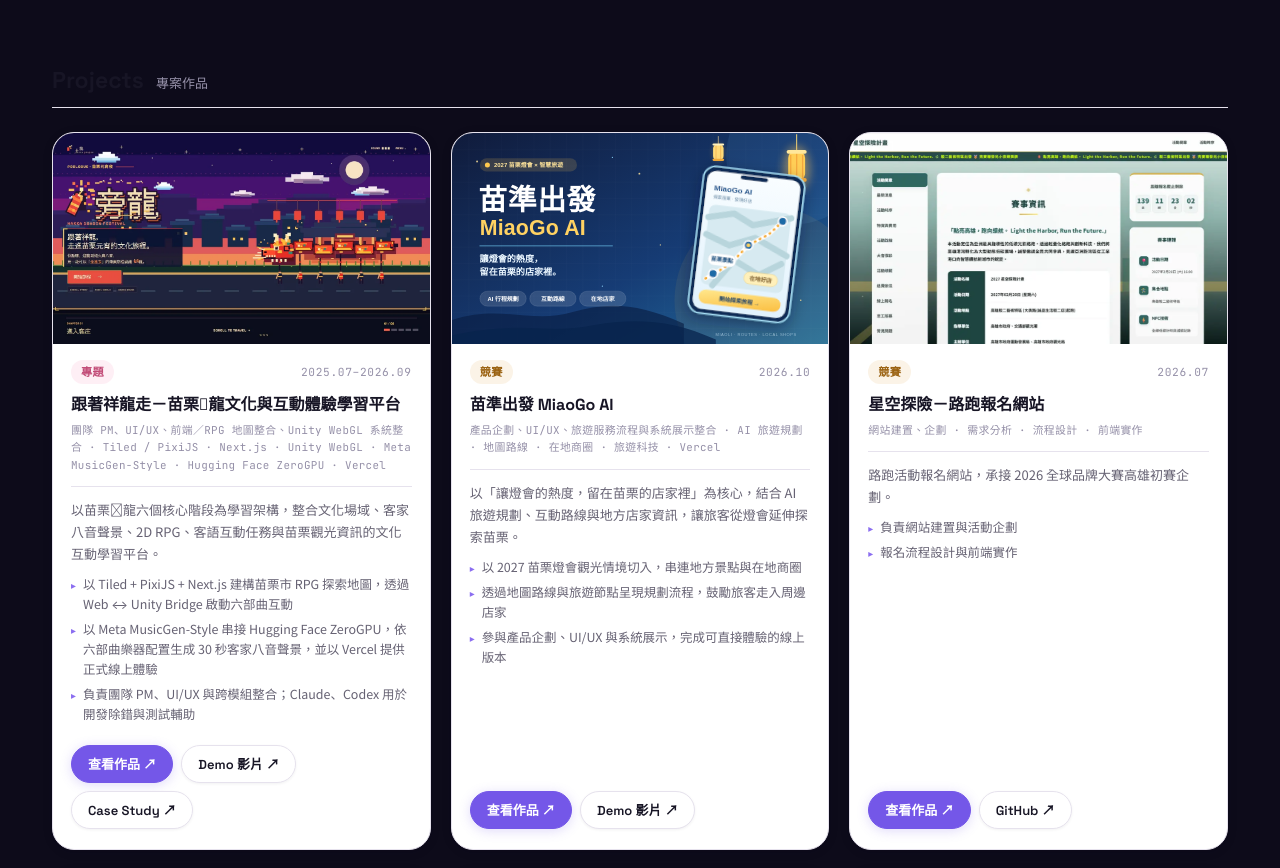
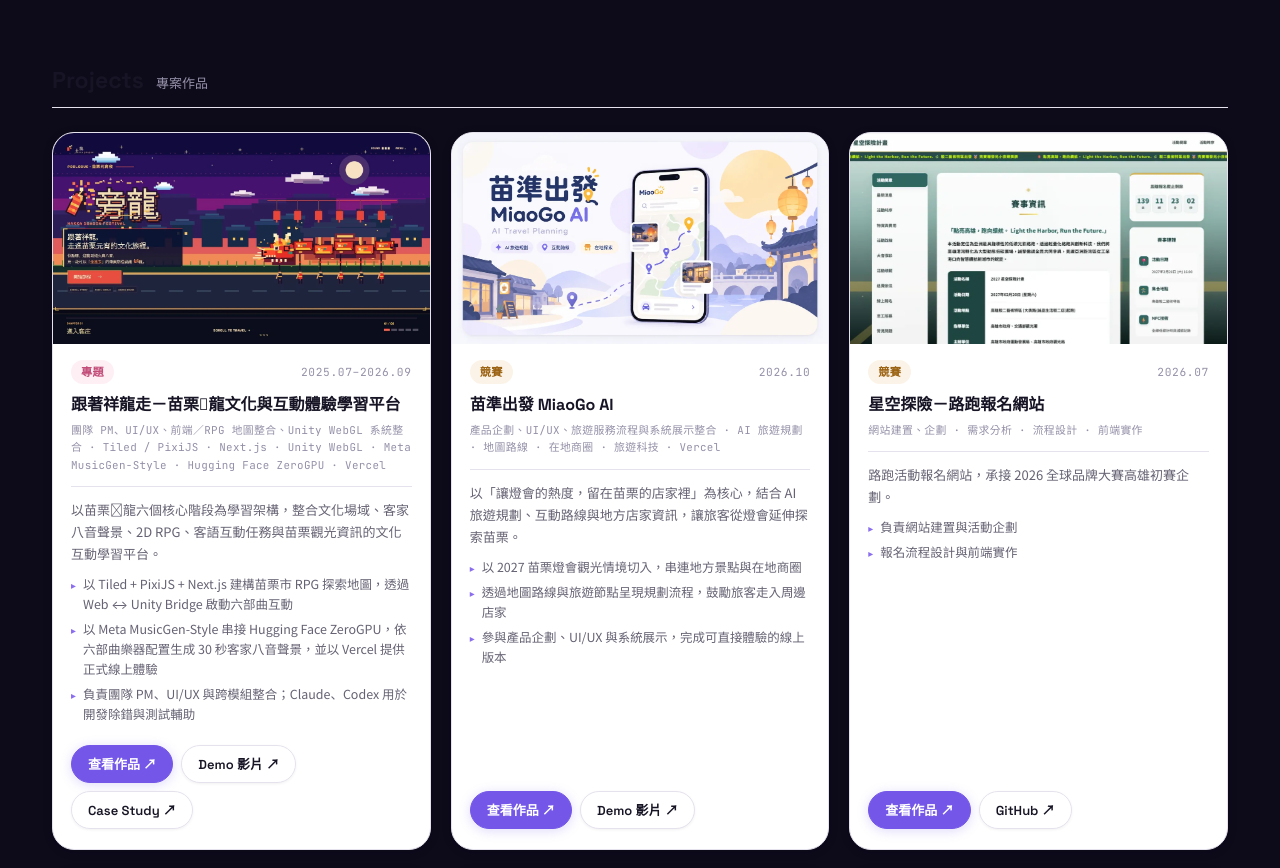
Before and after one commit to for995-ai/portfolio, a React (Vite) app: page / in a window 1280 px wide. Shown: the part 2620-3488 px from the top of the page. Built offline with nearby package versions, Linux system fonts and the light colour scheme.

Commit message:
feat(portfolio): use uploaded MiaoGo AI artwork as project cover

```diff
--- a/src/components/v2/Projects.tsx
+++ b/src/components/v2/Projects.tsx
@@ -31,7 +31,7 @@
 
 const PROJECT_IMAGES: Partial<Record<string, string>> = {
   A1: '/images/projects/project-hakkadragon-home-1200x675.webp?v=20261016-verified',
-  A8: '/images/projects/project-miaogo-ai.svg',
+  A8: '/images/projects/project-miaogo-ai.webp?v=20261023-approved',
   A2: '/images/optimized/projects/project-starryrun.webp',
   A3: '/images/optimized/projects/project-soulscent.webp',
   A4: '/images/optimized/projects/project-hotpot.webp',
```
Also changed, not shown: public/images/projects/project-miaogo-ai.webp (added).
